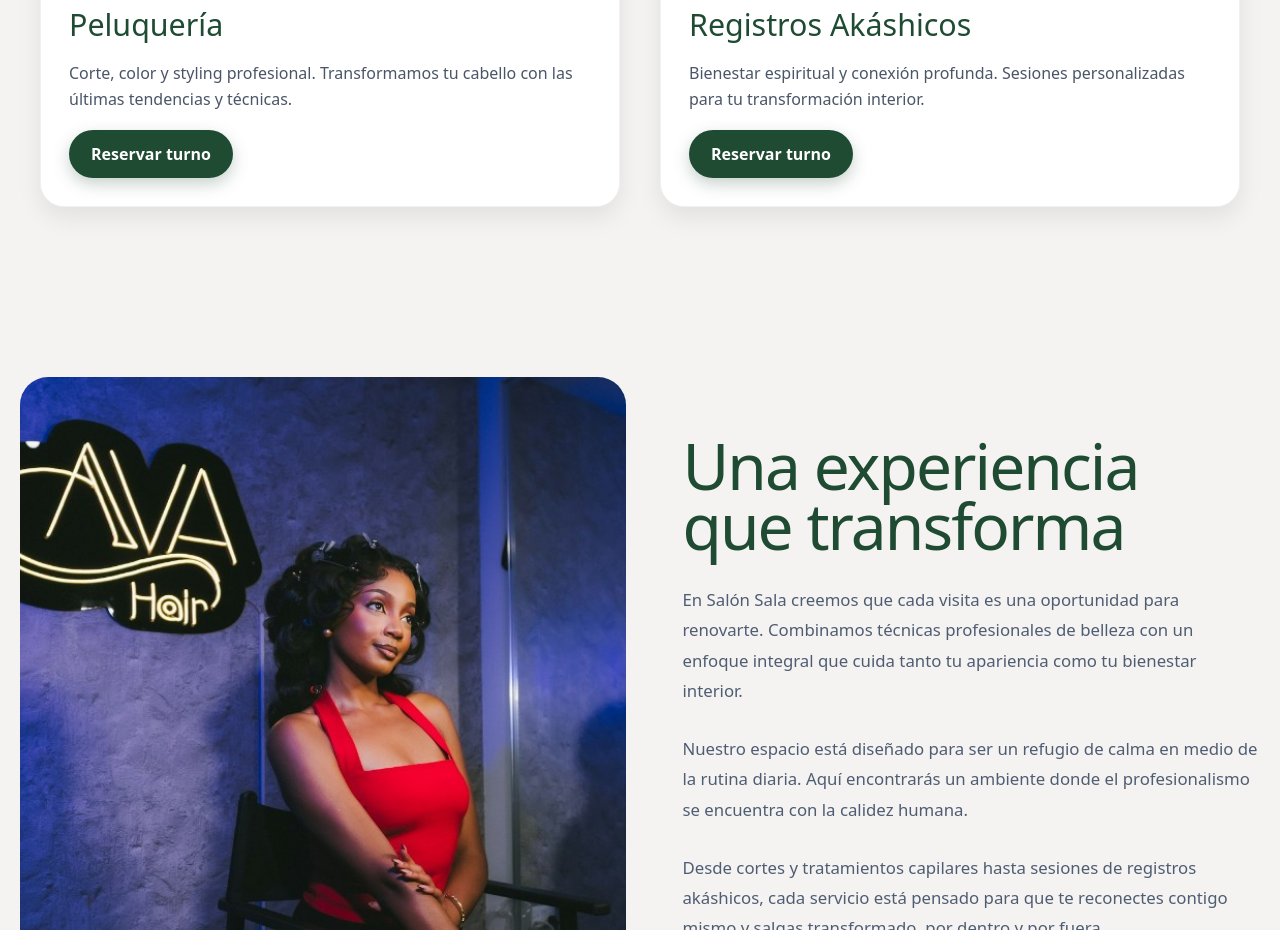
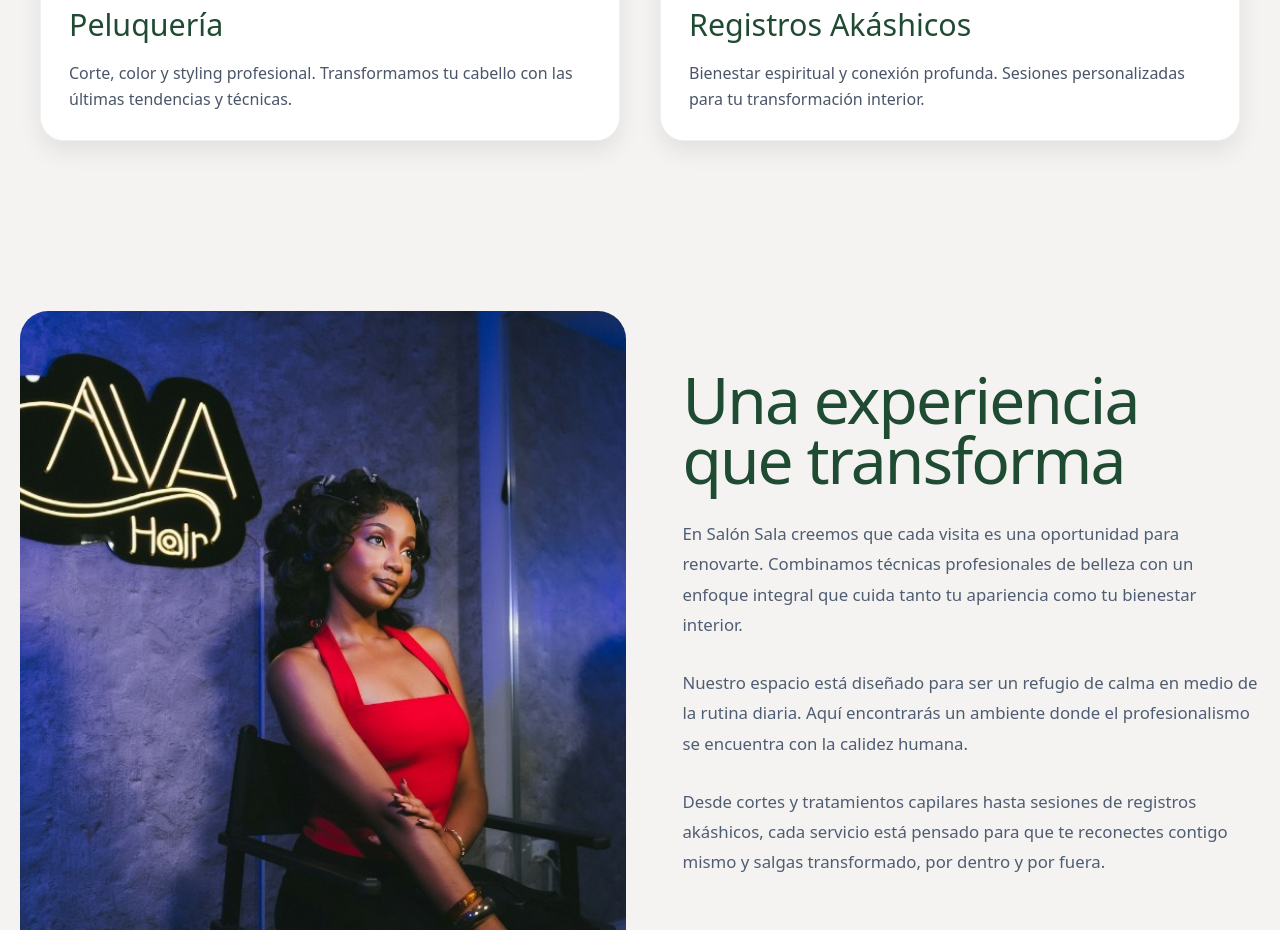
Before and after one commit to cirogiordano17/turnero-public, a React (Vite) app in the folder client/: page / in a window 1280 px wide. Shown: the part 1280-2210 px from the top of the page. Built offline with nearby package versions, Linux system fonts and the light colour scheme.

Commit message:
btn sin funcion deleted

```diff
--- a/client/src/components/layout/ServicesSection.jsx
+++ b/client/src/components/layout/ServicesSection.jsx
@@ -19,7 +19,6 @@ export default function ServicesSection() {
               las últimas tendencias y técnicas.
             </p>
 
-            <Button size="md">Reservar turno</Button>
           </div>
         </div>
 
@@ -35,7 +34,7 @@ export default function ServicesSection() {
               para tu transformación interior.
             </p>
 
-            <Button size="md">Reservar turno</Button>
+
           </div>
         </div>
       </div>
```
